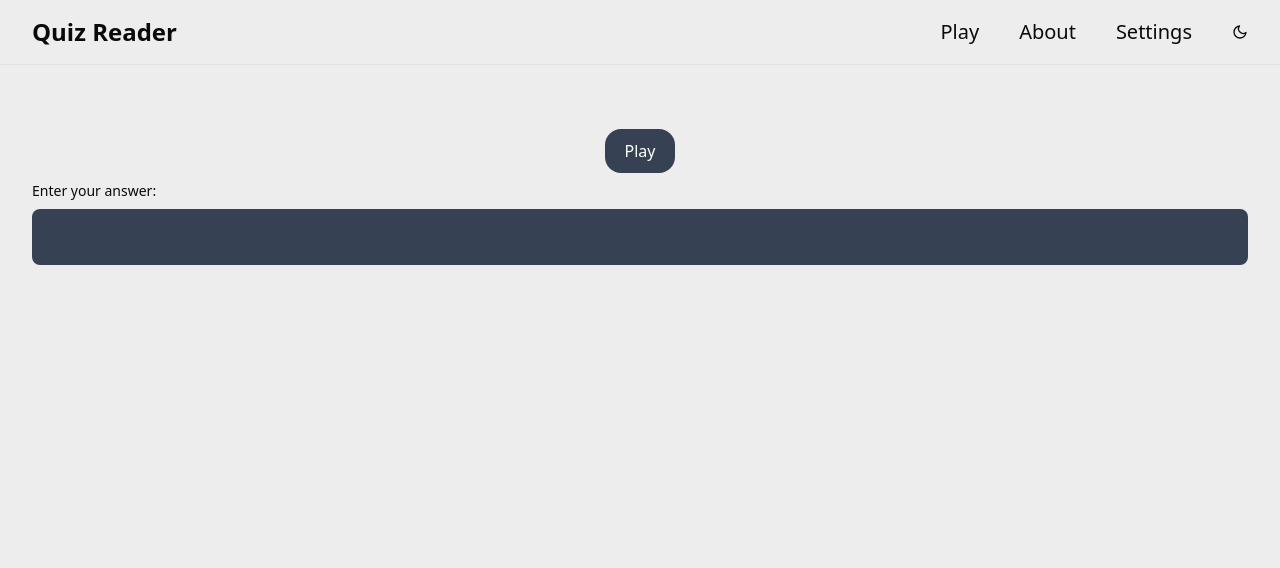
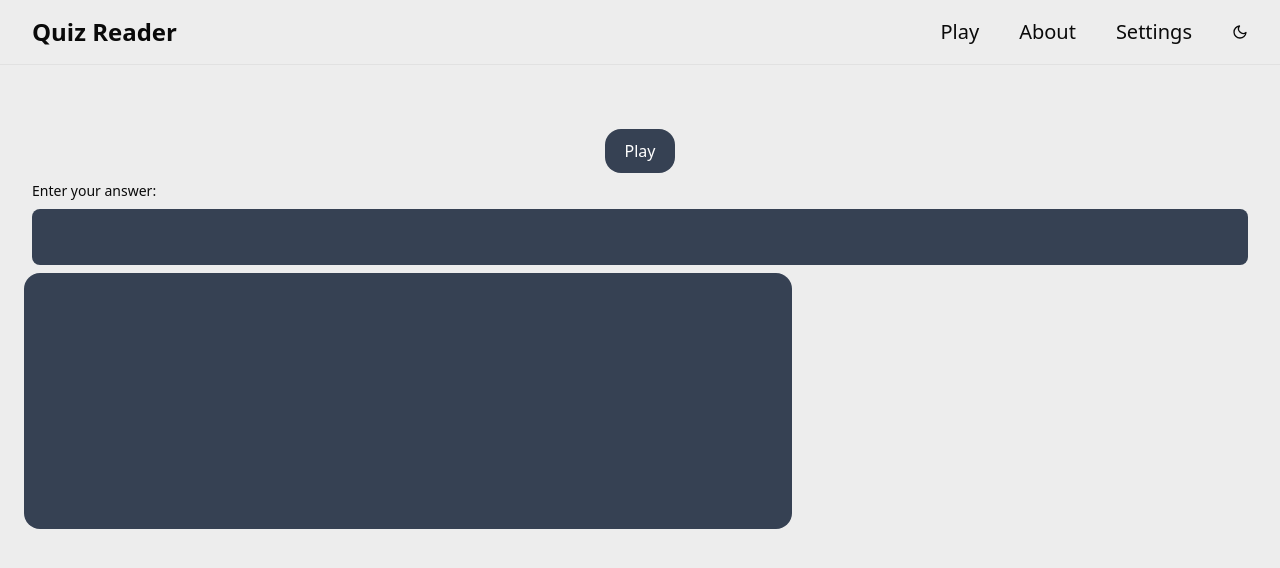
Before and after one commit to br-iscool/quizreader, a Next.js app: page /play in a window 1280 px wide. Shown: the top 568 px of the page. Built offline with nearby package versions, Linux system fonts and the light colour scheme.

Commit message:
feat: create PlayOutput.tsx component

```diff
--- a/src/app/components/pages/Play.tsx
+++ b/src/app/components/pages/Play.tsx
@@ -1,11 +1,13 @@
 import PlayInput from "@/app/components/ui/play/PlayInput";
 import Button from "@/app/components/ui/Button";
+import PlayOutput from "../ui/play/PlayOutput";
 
 export default function Play() {
     return (
         <div className="py-8 px-4 mx-auto max-w-screen-xl sm:py-16 lg:px-6">
             <Button text="Play" />
             <PlayInput />
+            <PlayOutput />
         </div>
     )
 }
--- /dev/null
+++ b/src/app/components/ui/play/PlayOutput.tsx
@@ -0,0 +1,11 @@
+interface PlayOutputProps {
+    output?: string;
+}
+
+export default function PlayOutput({output}: PlayOutputProps) {
+    return (
+        <div className="flex bg-gray-700 dark:bg-gray-500 max-w-3xl h-64 rounded-2xl">
+            {output}
+        </div>
+    )
+}
```
